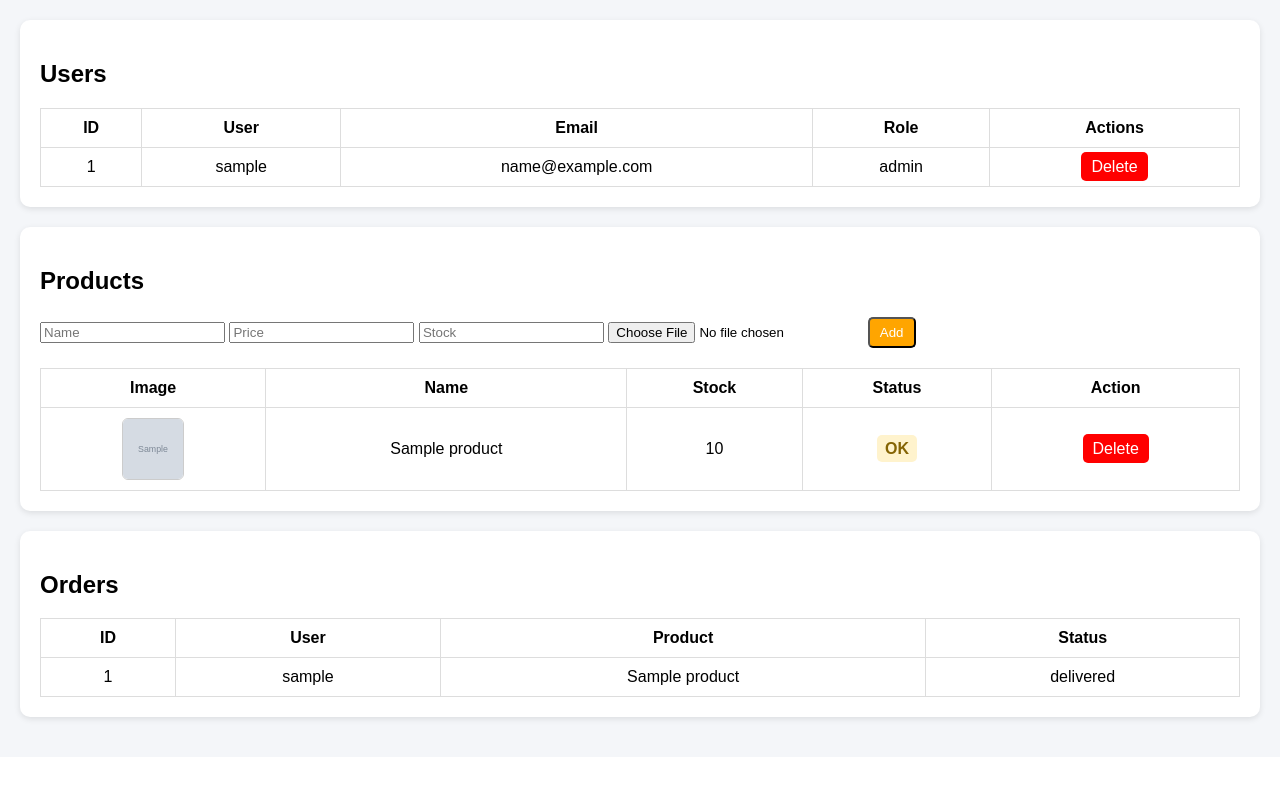
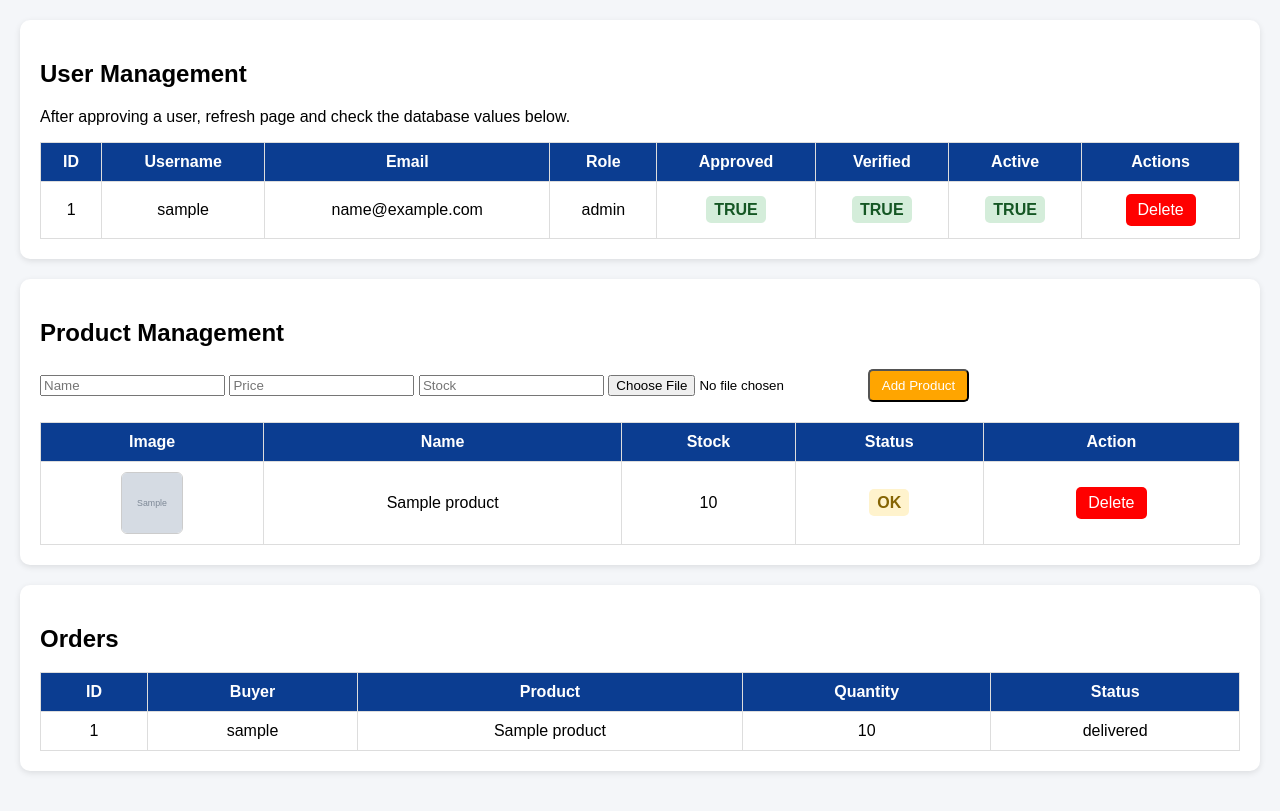
Before and after one commit to rez047/salesretailproject, a Flask app: page /admin/ in a window 1280 px wide. Shown: the part 104-915 px from the top of the page. Before the commit the page ends 828 px from the top, so only its background shows below. Run offline with Flask 3, Linux system fonts and the light colour scheme; a user stored in the database is signed in; tables that the repository leaves empty hold one stand-in row (values such as "Sample post"); grey boxes marked "Sample" are stand-in pictures.

Commit message:
Update admin_dashboard.html

```diff
--- a/templates/admin_dashboard.html
+++ b/templates/admin_dashboard.html
@@ -5,226 +5,688 @@
 <title>Admin Control Panel</title>
 
 <style>
+
 body {
     font-family: Arial;
-    margin: 0;
-    background: #f4f6f9;
+    margin:0;
+    background:#f4f6f9;
 }
 
-/* HEADER */
+
 header {
-    background: #0b3d91;
-    color: white;
-    padding: 18px;
-    text-align: center;
-    font-size: 22px;
+    background:#0b3d91;
+    color:white;
+    padding:18px;
+    text-align:center;
+    font-size:22px;
 }
 
-/* TOPBAR */
+
 .topbar {
-    display: flex;
-    justify-content: space-between;
-    padding: 12px 20px;
-    background: #ddd;
+    display:flex;
+    justify-content:space-between;
+    padding:12px 20px;
+    background:#ddd;
 }
 
+
 .topbar a {
-    margin-right: 15px;
-    font-weight: bold;
-    color: #0b3d91;
-    text-decoration: none;
+    margin-right:15px;
+    font-weight:bold;
+    color:#0b3d91;
+    text-decoration:none;
 }
 
-/* CONTAINER */
-.container { padding: 20px; }
+
+.container {
+    padding:20px;
+}
+
 
 .card {
-    background: white;
-    padding: 20px;
-    margin-bottom: 20px;
-    border-radius: 10px;
-    box-shadow: 0 2px 6px rgba(0,0,0,0.1);
+
+    background:white;
+    padding:20px;
+    margin-bottom:20px;
+    border-radius:10px;
+    box-shadow:0 2px 6px rgba(0,0,0,0.1);
+
 }
 
-/* TABLE */
+
 table {
-    width: 100%;
-    border-collapse: collapse;
+
+    width:100%;
+    border-collapse:collapse;
+
 }
 
-th, td {
-    border: 1px solid #ddd;
-    padding: 10px;
-    text-align: center;
+
+th,td {
+
+    border:1px solid #ddd;
+    padding:10px;
+    text-align:center;
+
 }
 
-/* BUTTONS */
-button, a.button {
-    padding: 6px 10px;
-    border-radius: 5px;
-    color: white;
-    text-decoration: none;
-    margin: 2px;
+
+th {
+
+    background:#0b3d91;
+    color:white;
+
 }
 
-.delete { background: red; }
-.approve { background: green; }
-.add { background: orange; }
 
-/* IMAGE ZOOM */
-.img-wrap {
-    width: 60px;
-    height: 60px;
-    overflow: hidden;
-    border-radius: 6px;
-    margin: auto;
-    border: 1px solid #ccc;
+
+button,
+a.button {
+
+    padding:7px 12px;
+    border-radius:5px;
+    color:white;
+    text-decoration:none;
+    margin:2px;
+    display:inline-block;
+
 }
 
-.img-wrap img {
-    width: 100%;
-    height: 100%;
-    object-fit: cover;
-    transition: 0.3s;
+
+.delete {
+    background:red;
 }
 
-.img-wrap:hover img {
-    transform: scale(2.5);
+
+.approve {
+
+    background:green;
+
 }
 
-/* STOCK */
-.stock {
-    padding: 5px 8px;
-    border-radius: 5px;
-    font-weight: bold;
+
+.add {
+
+    background:orange;
+
 }
 
-.good { background:#d4edda; color:#155724; }
-.mid { background:#fff3cd; color:#856404; }
-.low { background:#ffe5b4; color:#8a4b08; }
-.out { background:#f8d7da; color:#721c24; }
+
+
+.img-wrap {
+
+    width:60px;
+    height:60px;
+    overflow:hidden;
+    border-radius:6px;
+    margin:auto;
+    border:1px solid #ccc;
+
+}
+
+
+.img-wrap img {
+
+    width:100%;
+    height:100%;
+    object-fit:cover;
+    transition:0.3s;
+
+}
+
+
+.img-wrap:hover img {
+
+    transform:scale(2.5);
+
+}
+
+
+
+
+.status {
+
+    padding:5px 8px;
+    border-radius:5px;
+    font-weight:bold;
+
+}
+
+
+.true {
+
+    background:#d4edda;
+    color:#155724;
+
+}
+
+
+.false {
+
+    background:#f8d7da;
+    color:#721c24;
+
+}
+
+
+.good {
+background:#d4edda;
+color:#155724;
+}
+
+
+.mid {
+background:#fff3cd;
+color:#856404;
+}
+
+
+.low {
+background:#ffe5b4;
+color:#8a4b08;
+}
+
+
+.out {
+background:#f8d7da;
+color:#721c24;
+}
+
+
 </style>
+
 </head>
+
 
 <body>
 
-<header>Admin Control Panel</header>
+
+<header>
+Admin Control Panel
+</header>
+
+
 
 <div class="topbar">
+
 <div>
-        <a href="/admin">Home</a>
-        <a href="/retailer/dashboard">Store Keeper</a>
-        <a href="/chat/inbox">Chat Inbox</a>
+
+<a href="/admin/">Home</a>
+
+<a href="/retailer/dashboard">
+Store Keeper
+</a>
+
+
+<a href="/chat/inbox">
+Chat Inbox
+</a>
+
+
 </div>
-    <a href="/logout">Logout</a>
+
+
+<a href="/logout">
+Logout
+</a>
+
+
 </div>
+
+
+
+
 
 <div class="container">
 
+
+
+
+
 <!-- USERS -->
+
 <div class="card">
-<h2>Users</h2>
+
+
+<h2>User Management</h2>
+
+
+<p>
+After approving a user, refresh page and check the database values below.
+</p>
+
+
+
 <table>
-<tr><th>ID</th><th>User</th><th>Email</th><th>Role</th><th>Actions</th></tr>
+
+
+<tr>
+
+<th>ID</th>
+<th>Username</th>
+<th>Email</th>
+<th>Role</th>
+
+<th>Approved</th>
+<th>Verified</th>
+<th>Active</th>
+
+<th>Actions</th>
+
+
+</tr>
+
+
 
 {% for user in users %}
+
+
 <tr>
-<td>{{ user.id }}</td>
-<td>{{ user.username }}</td>
-<td>{{ user.email }}</td>
-<td>{{ user.role }}</td>
+
+
 <td>
-<a class="button delete" href="/admin/delete_user/{{user.id}}">Delete</a>
+{{user.id}}
+</td>
 
-{% if user.role != "admin" %}
-<a class="button approve" href="/admin/approve_user/{{user.id}}">Approve</a>
+
+<td>
+{{user.username}}
+</td>
+
+
+<td>
+{{user.email}}
+</td>
+
+
+<td>
+{{user.role}}
+</td>
+
+
+
+<td>
+
+{% if user.approved %}
+
+<span class="status true">
+TRUE
+</span>
+
+{% else %}
+
+<span class="status false">
+FALSE
+</span>
+
 {% endif %}
+
 </td>
+
+
+
+
+<td>
+
+{% if user.is_verified %}
+
+<span class="status true">
+TRUE
+</span>
+
+{% else %}
+
+<span class="status false">
+FALSE
+</span>
+
+{% endif %}
+
+
+</td>
+
+
+
+
+
+<td>
+
+{% if user.is_active %}
+
+<span class="status true">
+TRUE
+</span>
+
+{% else %}
+
+<span class="status false">
+FALSE
+</span>
+
+{% endif %}
+
+
+</td>
+
+
+
+
+
+<td>
+
+
+<a class="button delete"
+href="/admin/delete_user/{{user.id}}">
+Delete
+</a>
+
+
+
+{% if user.role != "admin" and not user.approved %}
+
+
+<a class="button approve"
+href="/admin/approve_user/{{user.id}}">
+Approve
+</a>
+
+
+{% endif %}
+
+
+</td>
+
+
+
 </tr>
+
+
 {% endfor %}
+
+
+
 </table>
+
+
 </div>
 
+
+
+
+
+
+
+
+
 <!-- PRODUCTS -->
+
+
 <div class="card">
-<h2>Products</h2>
 
-<form method="POST" enctype="multipart/form-data" action="/admin/add_product">
-<input name="name" placeholder="Name">
-<input name="price" type="number" placeholder="Price">
-<input name="stock" type="number" placeholder="Stock">
-<input type="file" name="image">
-<button class="add">Add</button>
+
+<h2>Product Management</h2>
+
+
+
+<form method="POST"
+action="/admin/add_product"
+enctype="multipart/form-data">
+
+
+<input name="name"
+placeholder="Name"
+required>
+
+
+<input name="price"
+type="number"
+placeholder="Price"
+required>
+
+
+<input name="stock"
+type="number"
+placeholder="Stock"
+required>
+
+
+<input type="file"
+name="image">
+
+
+<button class="add">
+Add Product
+</button>
+
+
 </form>
+
+
 
 <br>
 
+
+
 <table>
+
+
 <tr>
+
 <th>Image</th>
 <th>Name</th>
 <th>Stock</th>
 <th>Status</th>
 <th>Action</th>
+
+
 </tr>
 
+
+
+
 {% for p in products %}
+
+
+
 <tr>
 
+
+
 <td>
+
 <div class="img-wrap">
+
+
 {% if p.image %}
+
 <img src="/static/uploads/products/{{p.image}}">
+
+
 {% else %}
+
 <img src="/static/uploads/products/default.png">
+
+
 {% endif %}
+
+
+
 </div>
+
+
 </td>
 
-<td>{{p.name}}</td>
-<td>{{p.stock}}</td>
+
+
 
 <td>
-{% if p.stock == 0 %}
-<span class="stock out">OUT</span>
-{% elif p.stock <= 5 %}
-<span class="stock low">LOW</span>
-{% elif p.stock <= 20 %}
-<span class="stock mid">OK</span>
-{% else %}
-<span class="stock good">GOOD</span>
-{% endif %}
+{{p.name}}
 </td>
 
+
+
 <td>
-    <a class="button delete" href="/admin/delete_product/{{p.id}}">
+{{p.stock}}
+</td>
+
+
+
+<td>
+
+
+{% if p.stock == 0 %}
+
+<span class="status out">
+OUT
+</span>
+
+
+{% elif p.stock <=5 %}
+
+
+<span class="status low">
+LOW
+</span>
+
+
+
+{% elif p.stock <=20 %}
+
+
+<span class="status mid">
+OK
+</span>
+
+
+{% else %}
+
+
+
+<span class="status good">
+GOOD
+</span>
+
+
+{% endif %}
+
+
+
+</td>
+
+
+
+
+<td>
+
+
+<a class="button delete"
+href="/admin/delete_product/{{p.id}}">
 Delete
 </a>
+
+
 </td>
 
+
+
 </tr>
+
+
+
 {% endfor %}
+
+
+
 </table>
+
+
 </div>
 
+
+
+
+
+
+
+
 <!-- ORDERS -->
+
+
 <div class="card">
+
+
 <h2>Orders</h2>
+
+
+
 <table>
-<tr><th>ID</th><th>User</th><th>Product</th><th>Status</th></tr>
+
+
+<tr>
+
+<th>ID</th>
+<th>Buyer</th>
+<th>Product</th>
+<th>Quantity</th>
+<th>Status</th>
+
+</tr>
+
+
+
 
 {% for o in orders %}
+
+
 <tr>
-<td>{{o.id}}</td>
-<td>{{o.buyer.username}}</td>
-<td>{{o.product.name}}</td>
-<td>{{o.status}}</td>
+
+
+<td>
+{{o.id}}
+</td>
+
+
+<td>
+{{o.buyer.username}}
+</td>
+
+
+<td>
+{{o.product.name}}
+</td>
+
+
+<td>
+{{o.quantity}}
+</td>
+
+
+<td>
+{{o.status}}
+</td>
+
+
 </tr>
+
+
+
 {% endfor %}
 
+
+
 </table>
+
+
+
 </div>
 
+
+
+
+
+
 </div>
+
+
 </body>
 </html>
```
Lines whose indentation alone changed are shown as unchanged.
